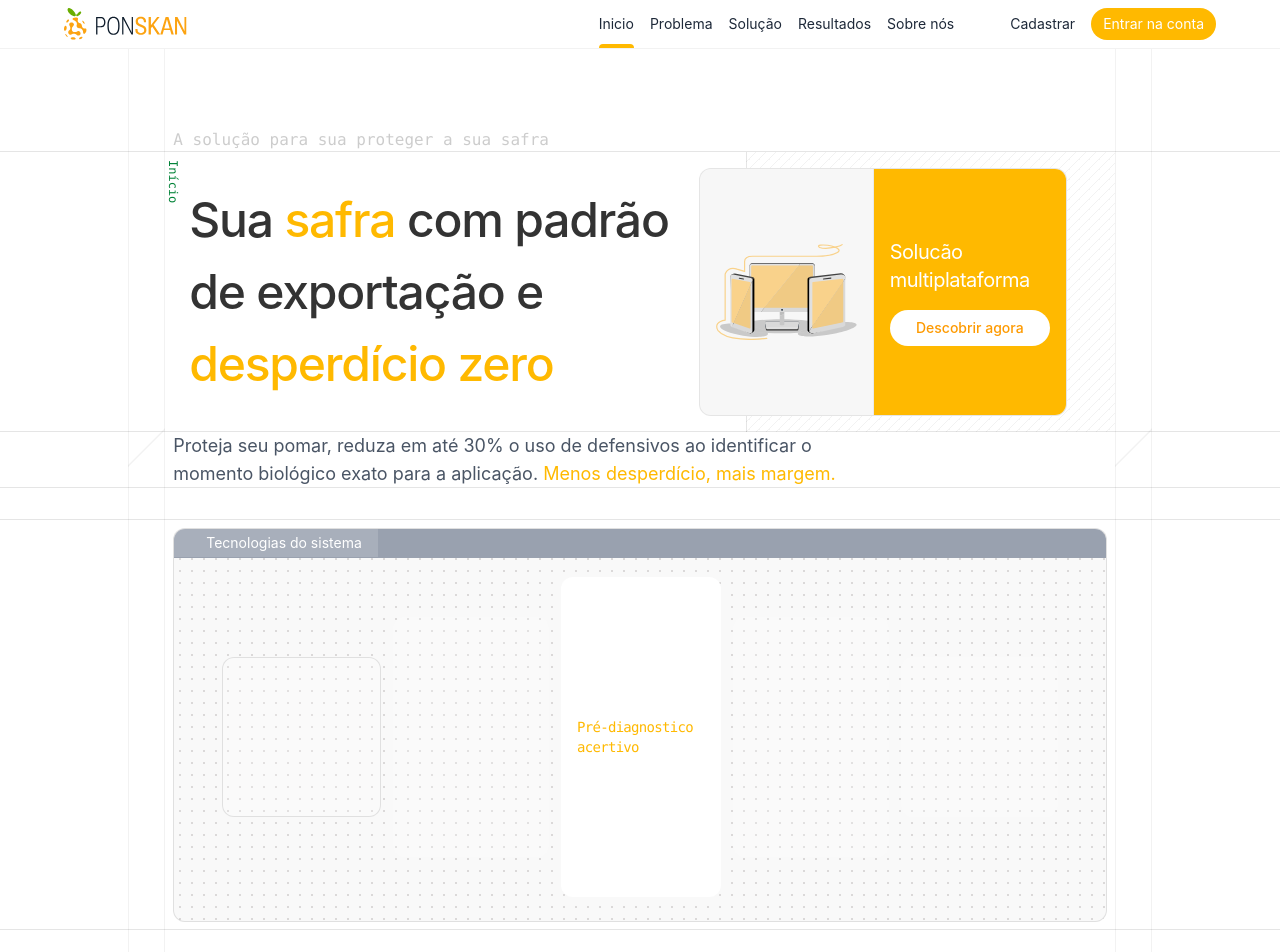
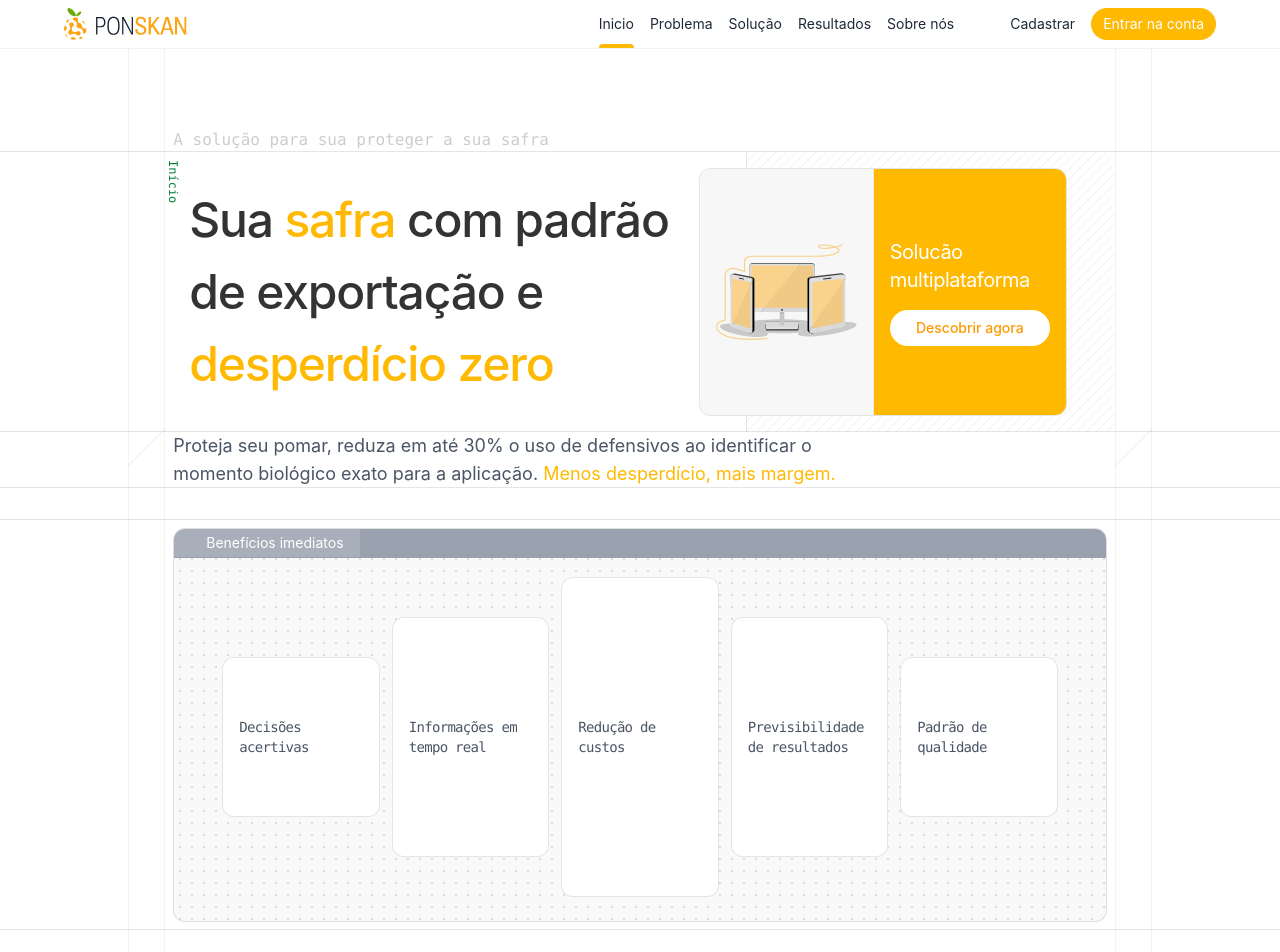
Before and after one commit to MatheusBertoldo1/Ponskan-React, a React (Vite) app: page / in a window 1280 px wide. Shown: the top 952 px of the page. Built offline with nearby package versions, Linux system fonts and the light colour scheme.

Commit message:
Atualizando card hero

```diff
--- a/src/components/public/sections/Hero.tsx
+++ b/src/components/public/sections/Hero.tsx
@@ -39,30 +39,34 @@ export const Hero = () => {
             <ContentEdge className="py-4" />
 
             <ContentEdge>
-                <div className="flex p-2 w-full">
+                <div className="flex p-2 w-full ">
                     {/* Div de estilização */}
                     <div className={"flex flex-1 relative rounded-xl overflow-hidden border border-black/10 bg-[#F9F9F9]"} style={{backgroundImage : "radial-gradient(#dbd9d9 1px, #dbd9d9 1px, transparent 1px, transparent 100%)", backgroundSize: "12px 12px", backgroundRepeat: "repeat"}}>
                         <div className="absolute top-0 w-full bg-gray-400 text-sm text-white border-b border-gray-400">
-                            <div className="w-fit pl-8 pr-4 py-1 bg-white/15">Tecnologias do sistema</div>
+                            <div className="w-fit pl-8 pr-4 py-1 bg-white/15">Benefícios imediatos</div>
                         </div>
 
                         {/* Wrapper Cards */}
                         <div className="flex flex-1 gap-3 pt-12 pb-6 px-12 justify-center items-center">
                             {/* Cards */}
-                            <div className="flex-1 min-w-20 max-w-40 h-40 bg-white/20 rounded-xl border border-black/10 hover:scale-105 transition-transform">
+                            <div className="flex flex-1 min-w-20 max-w-40 h-40 px-4 justify-center items-center bg-white border border-black/10 rounded-xl hover:scale-105 transition-transform">
+                                <h1 className="text-sm  text-gray-600 tracking-tighter font-mono">Decisões acertivas</h1>
                             </div>
 
-                            <div className="flex-1 min-w-20 max-w-40 h-60 bg-white/20 rounded-xl hover:scale-105 transition-transform">
+                            <div className="flex flex-1 min-w-20 max-w-40 h-60 px-4 justify-center items-center bg-white border border-black/10 rounded-xl hover:scale-105 transition-transform">
+                                <h1 className="text-sm  text-gray-600 tracking-tighter font-mono">Informações em tempo real</h1>
                             </div>
 
-                            <div className="flex flex-1 min-w-20 max-w-40 h-80 px-4 justify-center items-center bg-white bg-[image: amber-400/5] rounded-xl hover:scale-105 transition-transform">
-                                <h1 className="text-sm  text-amber-400 tracking-tighter font-mono">Pré-diagnostico acertivo</h1>
+                            <div className="flex flex-1 min-w-20 max-w-40 h-80 px-4 justify-center items-center bg-white border border-black/10 rounded-xl hover:scale-105 transition-transform">
+                                <h1 className="text-sm  text-gray-600 tracking-tighter font-mono">Redução de custos</h1>
                             </div>
 
-                            <div className="flex-1 min-w-20 max-w-40 h-60 bg-white/20 rounded-xl hover:scale-105 transition-transform">
+                            <div className="flex flex-1 min-w-20 max-w-40 h-60 px-4 justify-center items-center bg-white border border-black/10 rounded-xl hover:scale-105 transition-transform">
+                                <h1 className="text-sm  text-gray-600 tracking-tighter font-mono">Previsibilidade de resultados</h1>
                             </div>
 
-                            <div className="flex-1 min-w-20 max-w-40 h-40 bg-white/20 rounded-xl hover:scale-105 transition-transform">
+                            <div className="flex flex-1 min-w-20 max-w-40 h-40 px-4 justify-center items-center bg-white border border-black/10 rounded-xl hover:scale-105 transition-transform">
+                                <h1 className="text-sm  text-gray-600 tracking-tighter font-mono">Padrão de qualidade</h1>
                             </div>
                         </div>
                     </div>
```
